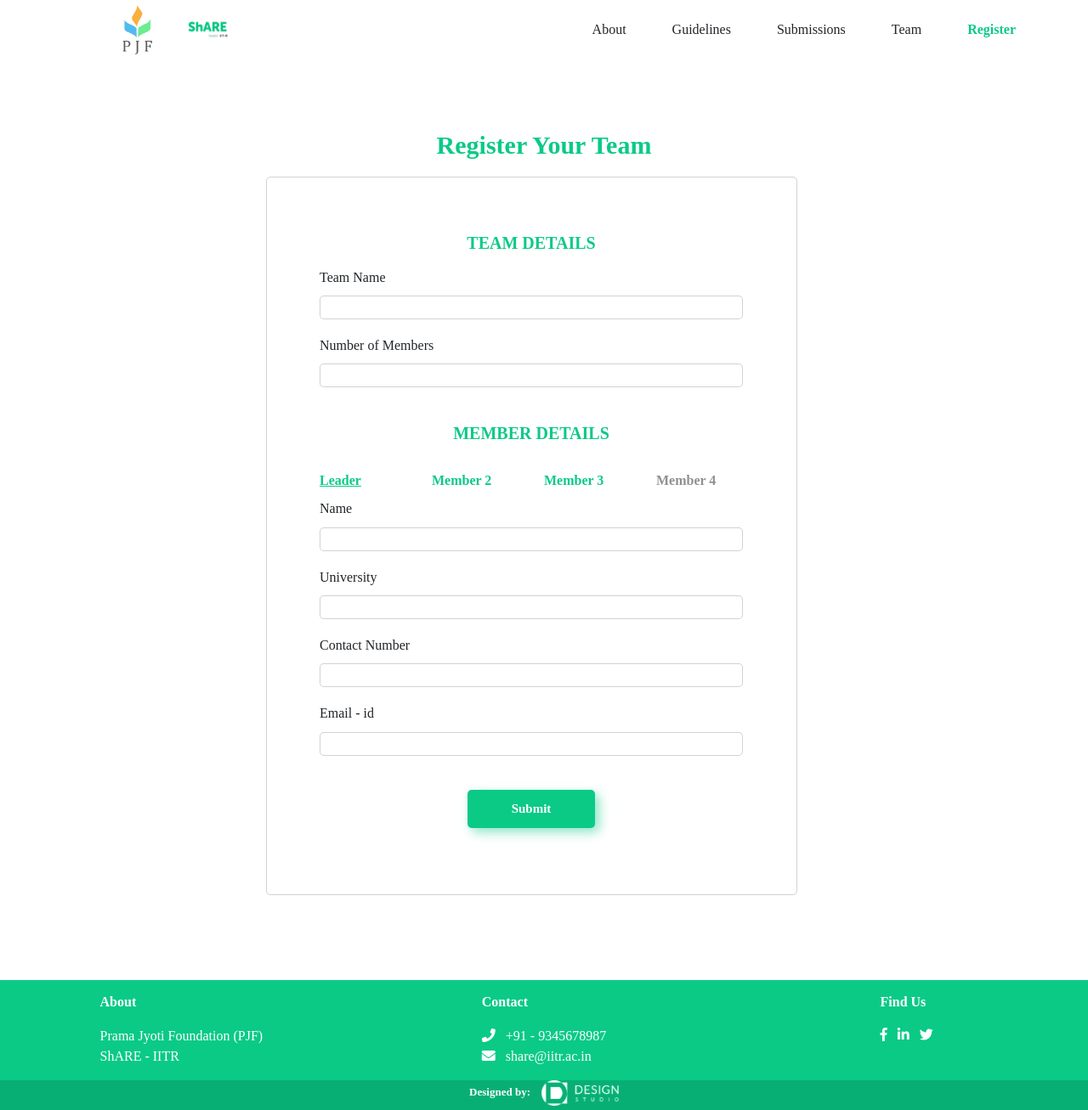
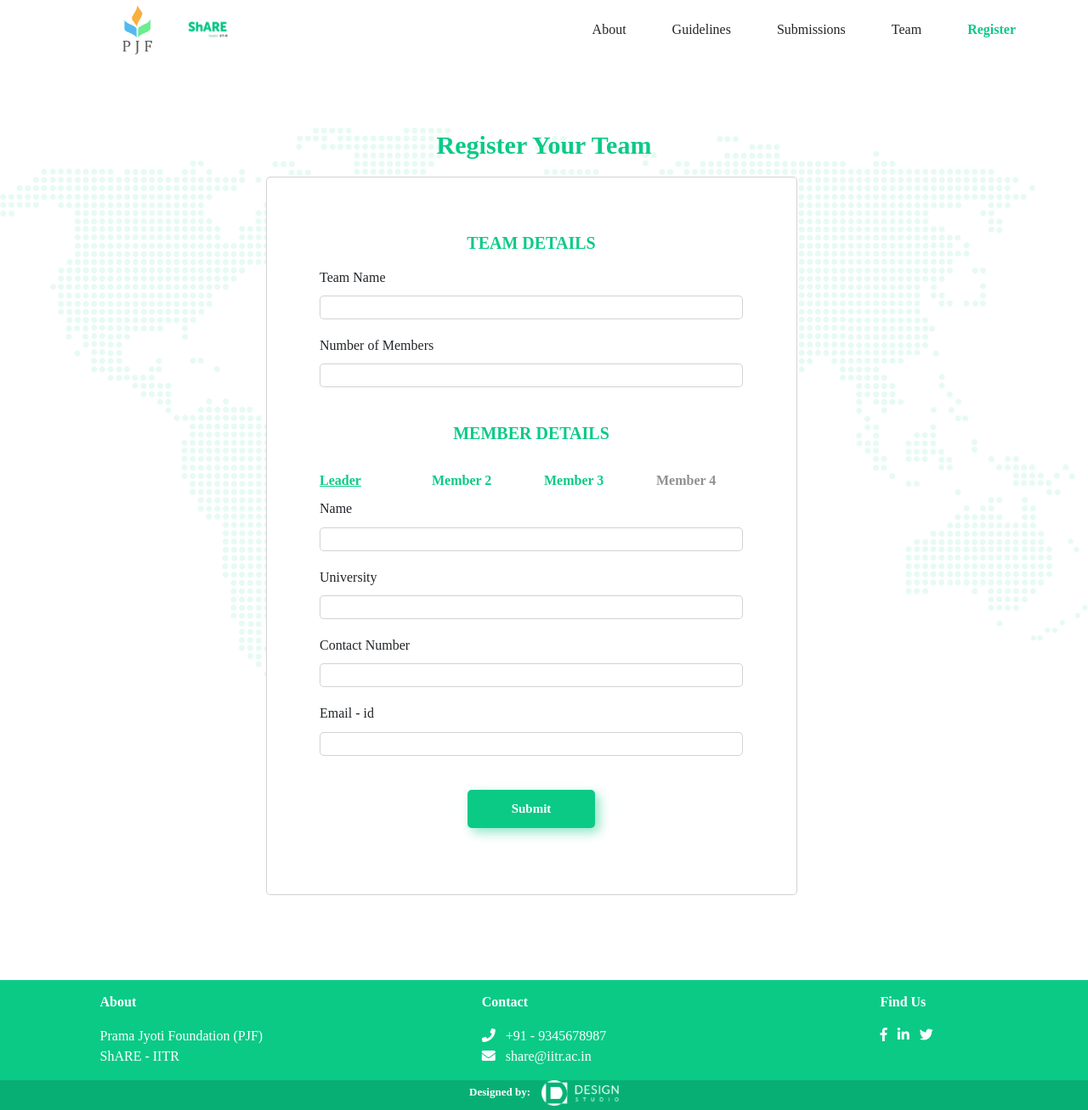
Before and after one commit to nikhilmuz/ShARE_IITR, a PHP site: page /register.php in a window 1280 px wide. Shown: the whole page at 85% size. Run offline with PHP 8.4, Linux system fonts and the light colour scheme; some libraries are stand-ins or nearby versions; some web fonts are replaced.

Commit message:
added background image

```diff
--- a/assets/css/register.css
+++ b/assets/css/register.css
@@ -3,6 +3,7 @@
     border-radius: 5px;
     padding: 5%;
     margin-bottom: 100px;
+    background-color: #ffffff;
 }
 .form-field-name{
     margin-bottom: 10px;
@@ -45,3 +46,8 @@ input[name='phone']::-webkit-outer-spin-button {
     -webkit-appearance: none;
     margin: 0;
 }
+.content{
+    background-image: url("./../images/map.png");
+    background-size: 100%;
+    background-repeat: no-repeat;
+}
```
Also changed, not shown: assets/images/map.png (added).
